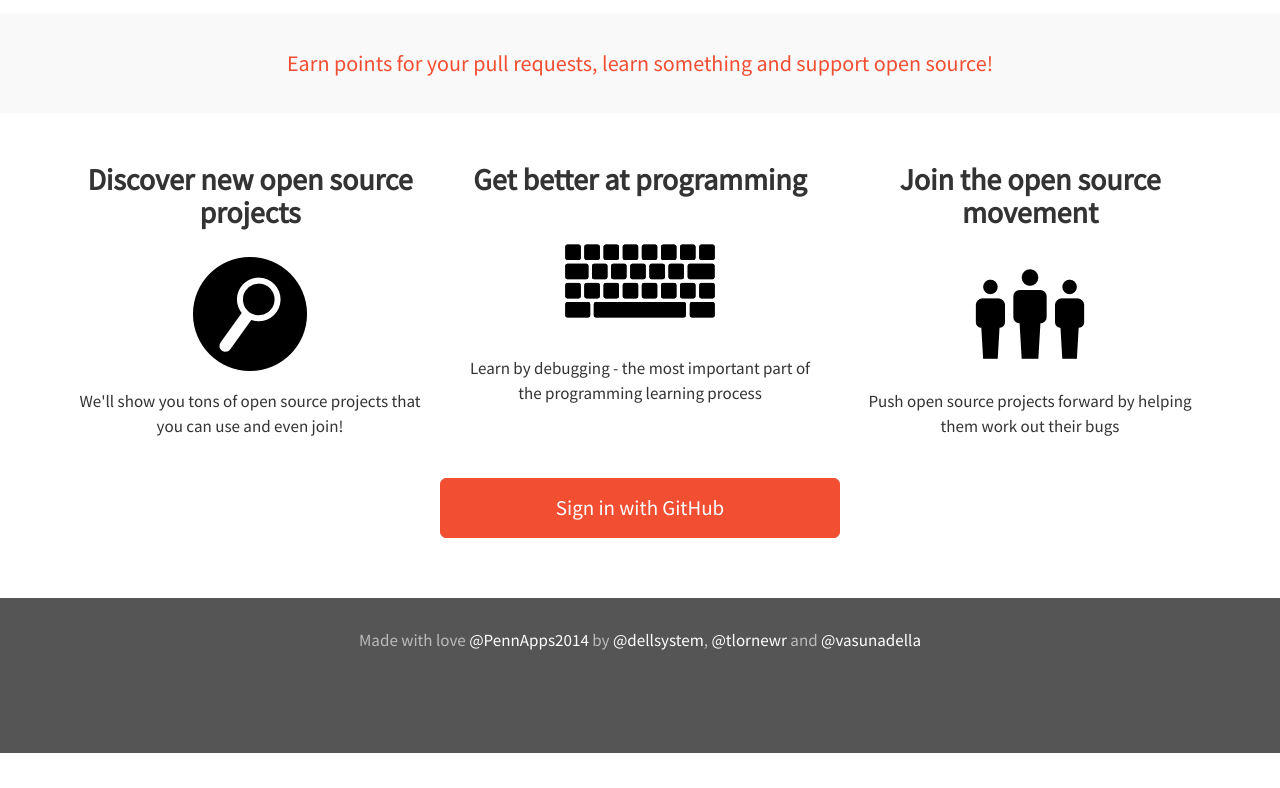
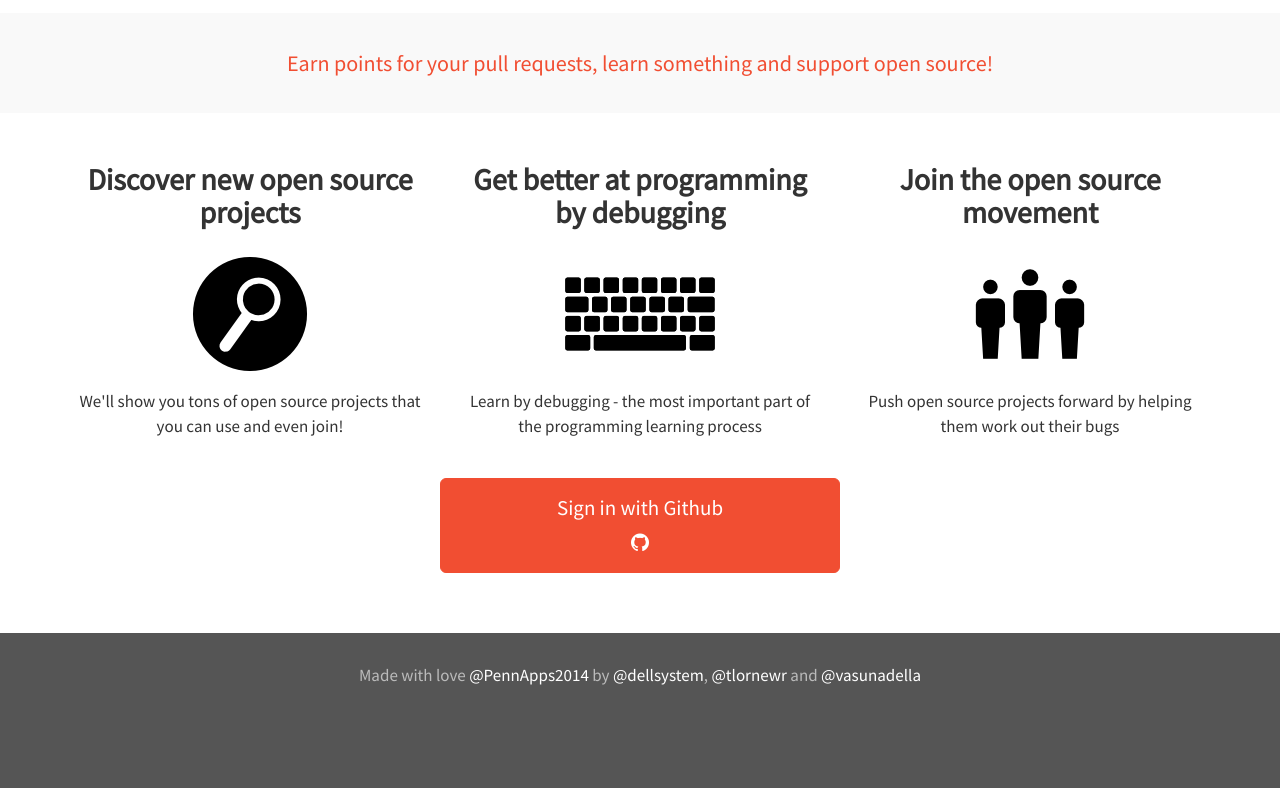
Before and after one commit to dellsystem/gitchallenge.com, a Django app: page / in a window 1280 px wide. Shown: the part 351-1139 px from the top of the page. Before the commit the page ends 1104 px from the top, so only its background shows below. Run offline with Django 3.2, Linux system fonts and the light colour scheme; style sheets or scripts are compiled from the project's sources; some libraries are stand-ins or nearby versions.

Commit message:
adding github icon in button

```diff
--- a/gitchallenged/static/css/styles.less
+++ b/gitchallenged/static/css/styles.less
@@ -96,6 +96,7 @@ body {
         background-color: @orange;
         border-color: @orange;
     }
+
 }
 
 h1 {
@@ -120,6 +121,11 @@ h1 {
         text-decoration: none;
       }
     }
+
+}
+.fa{
+    font-size: 2.6em;
+    padding-top: 10px;
 
 }
 
--- a/gitchallenged/templates/home.html
+++ b/gitchallenged/templates/home.html
@@ -10,7 +10,7 @@
         <p>We'll show you tons of open source projects that you can use and even join!</p>
     </div>
     <div class="col-md-4">
-        <h2>Get better at programming</h2>
+        <h2>Get better at programming by debugging</h2>
         <img src="{{ STATIC_URL }}img/skills.png" />
         <p>Learn by debugging - the most important part of the programming learning process</p>
     </div>
@@ -24,7 +24,7 @@
 <div class="main-button">
     <a href="https://github.com/login/oauth/authorize?client_id={{ client_id }}&redirect_uri=http%3A%2F%2Fgitchallenged.com%2Fauthorise&scope=user"
        class="btn btn-lg btn-block">
-        Sign in with GitHub
+        Sign in with Github <br> <b<i class="fa fa-github"></i>
     </a>
 </div>
 {% endblock %}
```
